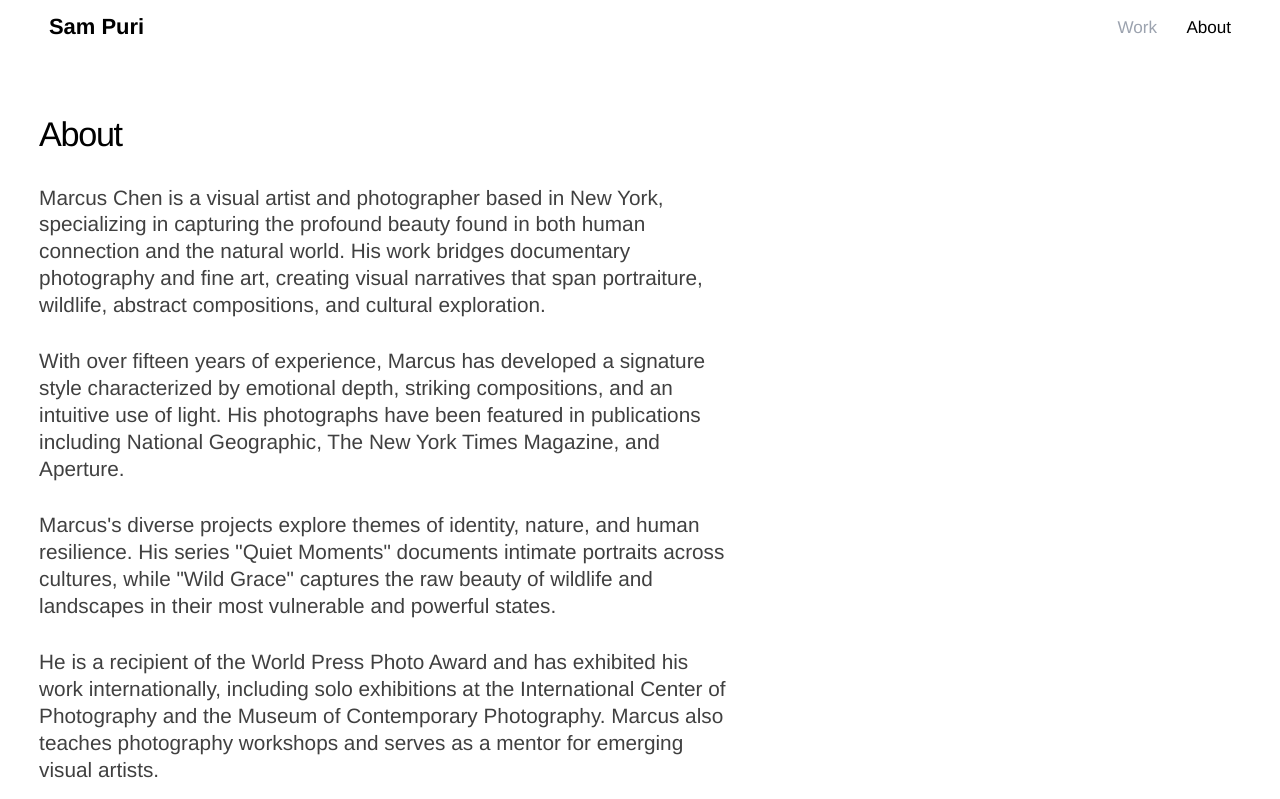
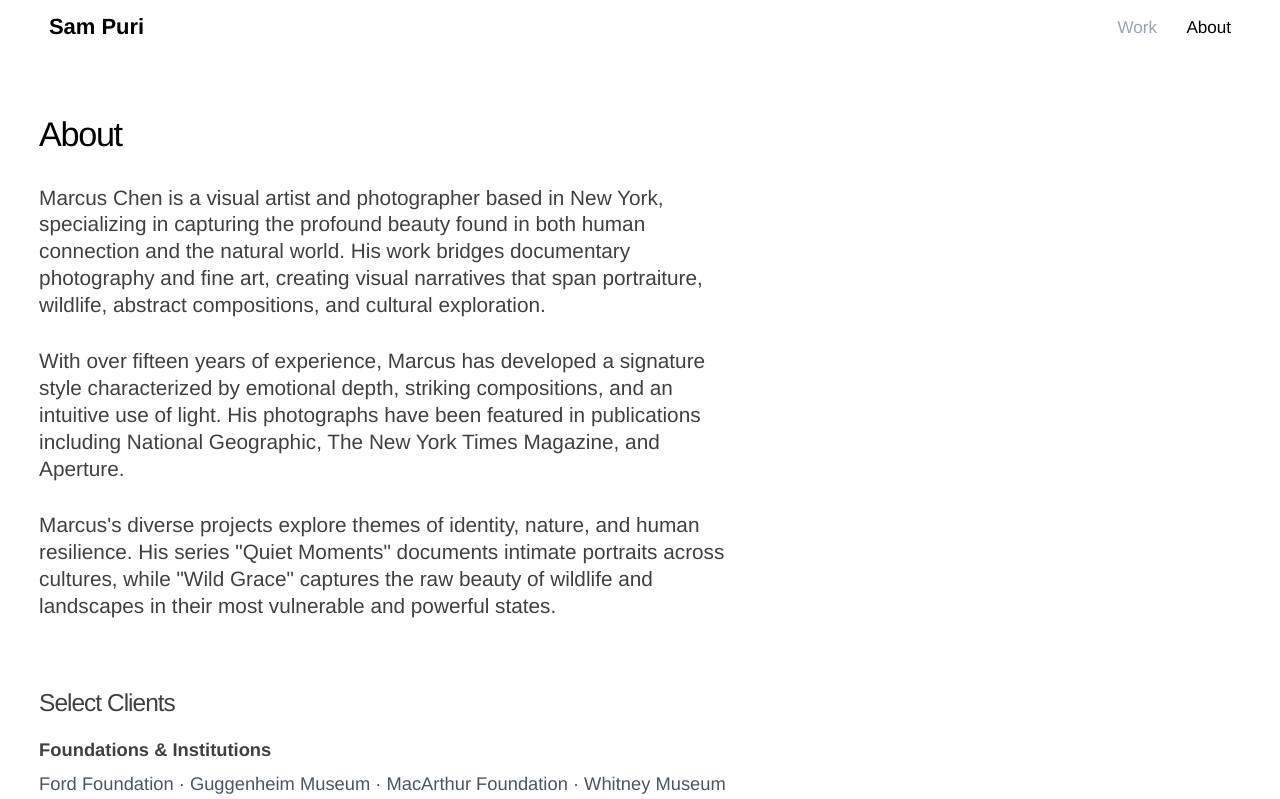
Before and after one commit to samarthpuri/samarthpuri.github.io, a React (Vite) app: page /about in a window 1280 px wide. Shown: the top 799 px of the page. Built offline with nearby package versions, Linux system fonts and the light colour scheme; the HTML template or start-up script is replaced by a standard one.

Commit message:
Visual edit in Lovable
Edited UI in Lovable

```diff
--- a/src/pages/About.tsx
+++ b/src/pages/About.tsx
@@ -37,12 +37,7 @@ export default function About() {
                   most vulnerable and powerful states.
                 </p>
 
-                <p>
-                  He is a recipient of the World Press Photo Award and has exhibited his work
-                  internationally, including solo exhibitions at the International Center of Photography
-                  and the Museum of Contemporary Photography. Marcus also teaches photography
-                  workshops and serves as a mentor for emerging visual artists.
-                </p>
+
 
                 <div className="pt-8">
                   <h3 className="text-title-3 font-serif mb-4">Select Clients</h3>
```
